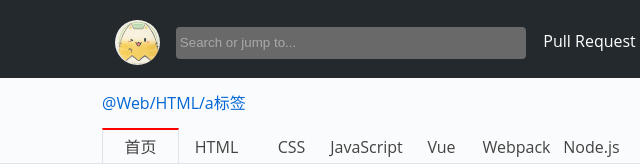
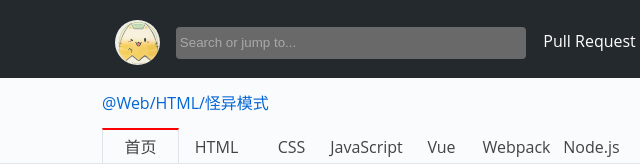
Before and after one commit to ZhangErmiao/ZhangErmiao.github.io, a plain HTML site: page ermiao_index.html in a window 1280 px wide. Shown: the top 167 px of the page, 90-730 px from the left. Drawn offline with Linux system fonts and the light colour scheme.

Commit message:
Update ermiao_index.html

```diff
--- a/ermiao_index.html
+++ b/ermiao_index.html
@@ -20,7 +20,7 @@
   <div class="directory">
     <div class="menu">
       <div class="total_menu">
-        @Web/HTML/a标签  <!--显示浏览路径-->
+        @Web/HTML/怪异模式  <!--显示浏览路径-->
       </div>
       <div class="menu_block menu_block_border">
         <a href="#">首页</a>
```
